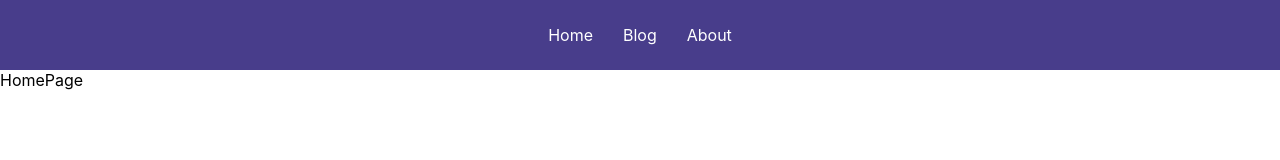
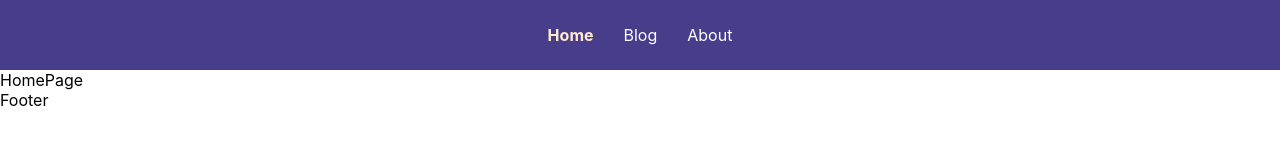
Before and after one commit to groone38/privat-auth, a React (Create React App) app: page / in a window 1280 px wide. Shown: the top 160 px of the page. Built offline with nearby package versions, Linux system fonts and the light colour scheme.

Commit message:
create layout component

```diff
--- a/src/App.css
+++ b/src/App.css
@@ -20,3 +20,8 @@
 .header__nav li:hover {
   font-weight: bold;
 }
+
+.active {
+  font-weight: bold;
+  color: blanchedalmond;
+}
--- a/src/App.tsx
+++ b/src/App.tsx
@@ -5,28 +5,18 @@ import Home from "./pages/Home";
 import NotFound from "./pages/NotFound";
 import Blog from "./pages/Blog";
 import About from "./pages/About";
+import Layout from "./components/Layout";
 
 function App() {
   return (
     <div className="App">
-      <header className="header">
-        <ul className="header__nav">
-          <li>
-            <Link to="/">Home</Link>
-          </li>
-          <li>
-            <Link to="/posts">Blog</Link>
-          </li>
-          <li>
-            <Link to="about">About</Link>
-          </li>
-        </ul>
-      </header>
       <Routes>
-        <Route path="/" element={<Home />} />
-        <Route path="/about" element={<About />} />
-        <Route path="/blog" element={<Blog />} />
-        <Route path="*" element={<NotFound />} />
+        <Route path="/" element={<Layout />}>
+          <Route index element={<Home />} />
+          <Route path="about" element={<About />} />
+          <Route path="blog" element={<Blog />} />
+          <Route path="*" element={<NotFound />} />
+        </Route>
       </Routes>
     </div>
   );
--- /dev/null
+++ b/src/components/Layout.tsx
@@ -0,0 +1,28 @@
+import React from "react";
+import { Link, NavLink, Outlet } from "react-router-dom";
+
+type Props = {};
+
+const Layout = (props: Props) => {
+  return (
+    <>
+      <header className="header">
+        <ul className="header__nav">
+          <li>
+            <NavLink to="/">Home</NavLink>
+          </li>
+          <li>
+            <NavLink to="/posts">Blog</NavLink>
+          </li>
+          <li>
+            <NavLink to="about">About</NavLink>
+          </li>
+        </ul>
+      </header>
+      <Outlet />
+      <footer>Footer</footer>
+    </>
+  );
+};
+
+export default Layout;
```
